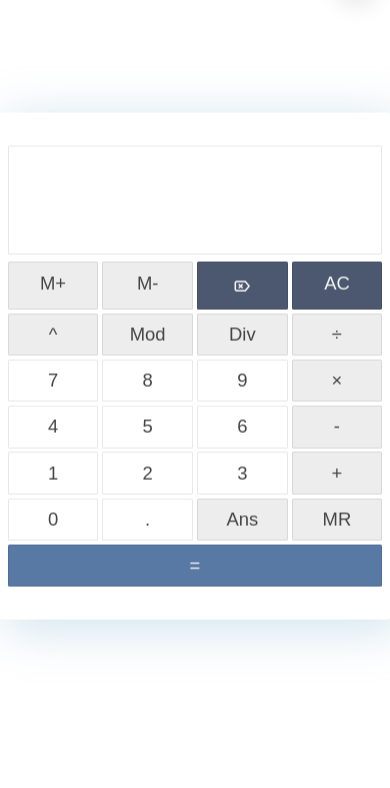
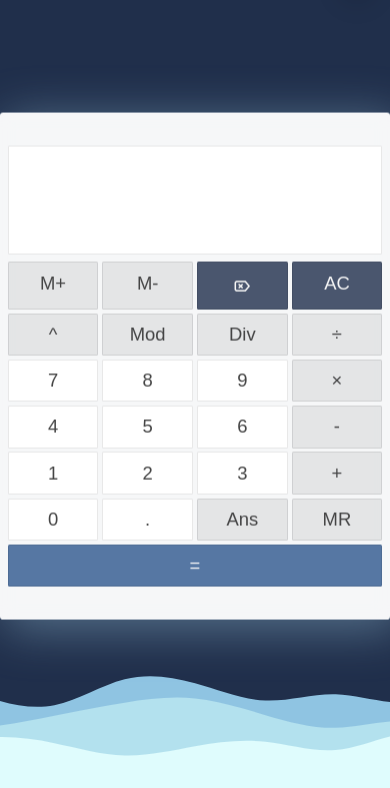
Before and after one commit to xxvista/calc, a plain HTML site: page index.html in a window 390 px wide. Shown: the part 56-844 px from the top of the page. Drawn offline with nearby package versions, Linux system fonts and the light colour scheme; the site is published under a folder, as on GitHub Pages, so addresses that start at the root find nothing; a web font is replaced by a local one.

Commit message:
Update style.css

```diff
--- a/style.css
+++ b/style.css
@@ -156,16 +156,16 @@ a {
   position: relative;
   height: 100vh;
   width: 100%;
-  background: url(/images/waves-pc.svg) no-repeat;
+  background: url(images/waves-pc.svg) no-repeat;
   background-size: cover;
   background-position: center bottom;
   @media (max-width: 1024px) {
-    background: url(/images/waves-tablet.svg) no-repeat;
+    background: url(images/waves-tablet.svg) no-repeat;
     background-size: cover;
     background-position: center bottom;
   }
   @media (max-width: 520px) {
-    background: url(/images/waves-phone.svg) no-repeat;
+    background: url(images/waves-phone.svg) no-repeat;
     background-size: cover;
     background-position: center bottom;
   }
```
